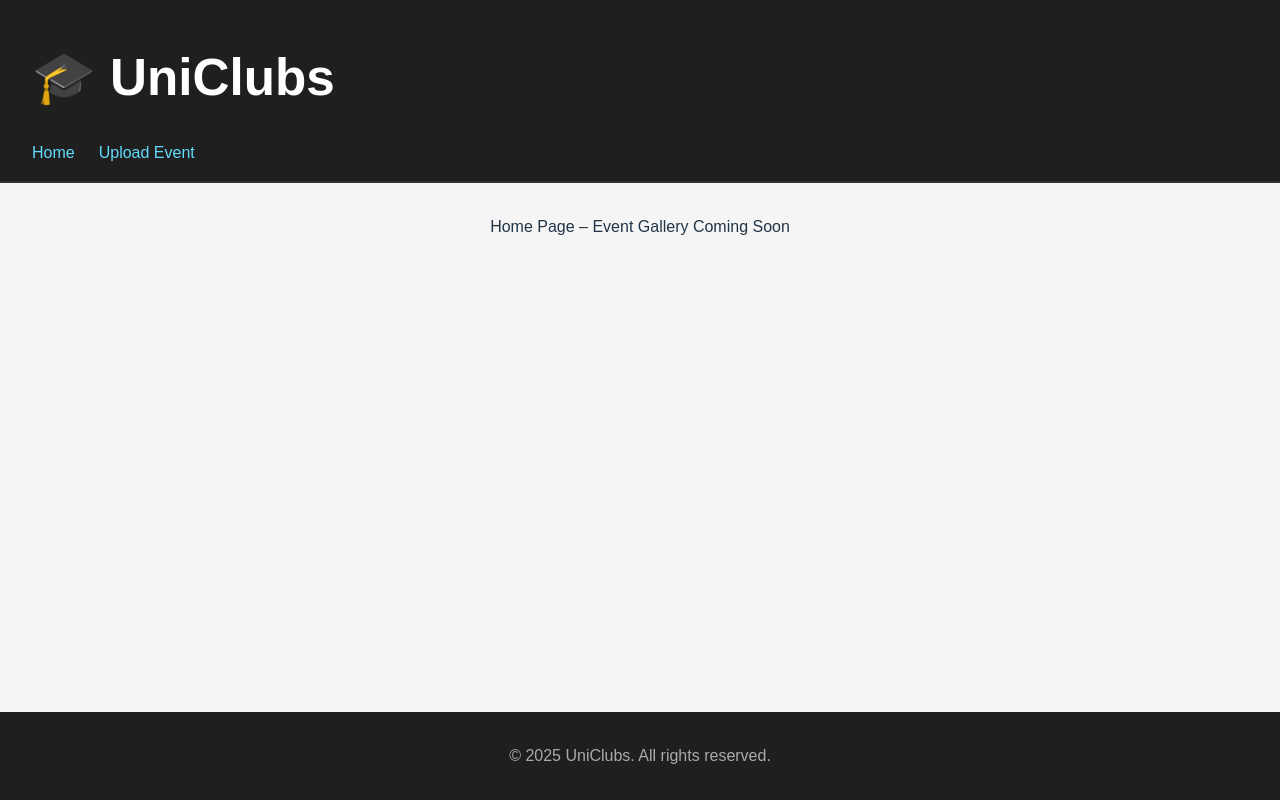
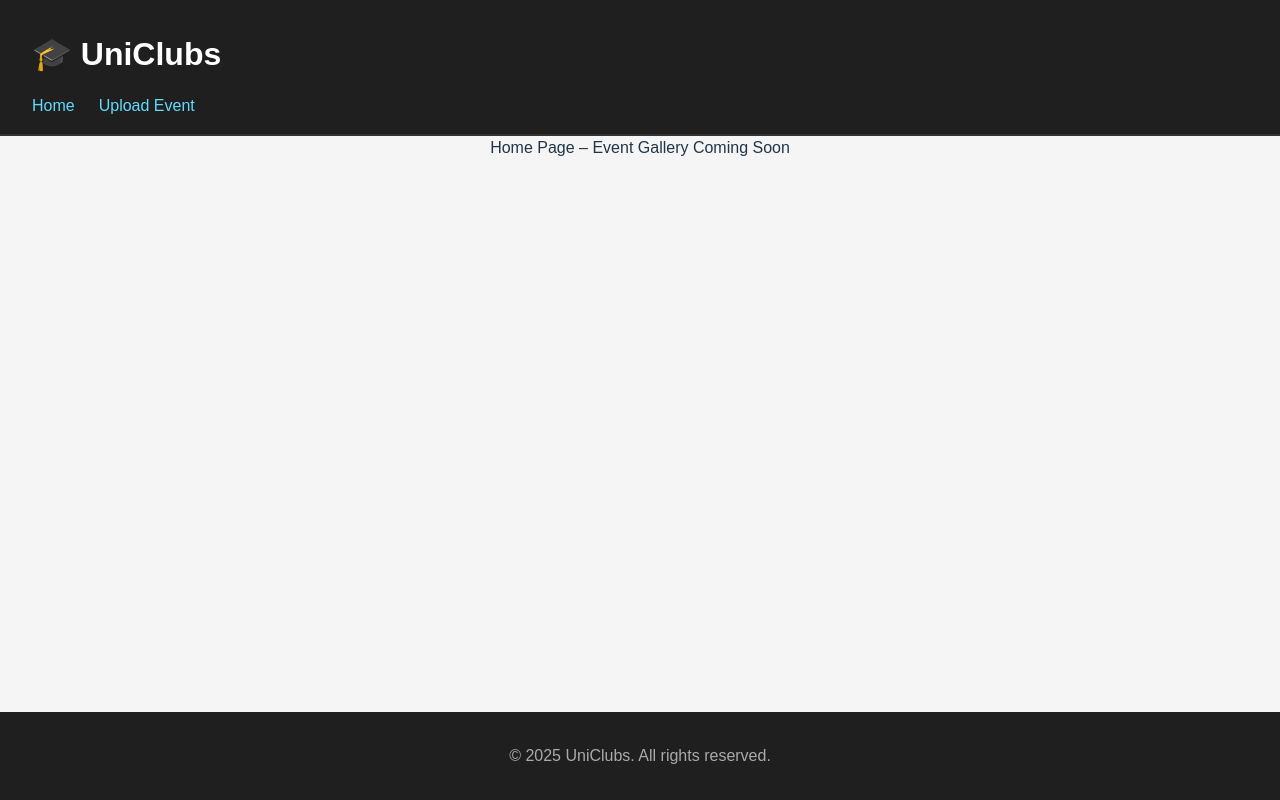
Before and after one commit to JaiVishal28/uniclubs, a React app in the folder frontend/: page / in a window 1280 px wide. Built offline with nearby package versions, Linux system fonts and the light colour scheme; the HTML template or start-up script is replaced by a standard one.

Commit message:
Padding alignments changed

```diff
--- a/frontend/src/App.css
+++ b/frontend/src/App.css
@@ -40,7 +40,6 @@
 /* Main Content */
 .app-main {
   flex: 1;
-  padding: 2rem;
   display: flex;
   justify-content: center;
   align-items: flex-start;
--- a/frontend/src/index.css
+++ b/frontend/src/index.css
@@ -29,7 +29,6 @@ body {
 }
 
 h1 {
-  font-size: 3.2em;
   line-height: 1.1;
   text-align: left;
 }
```
